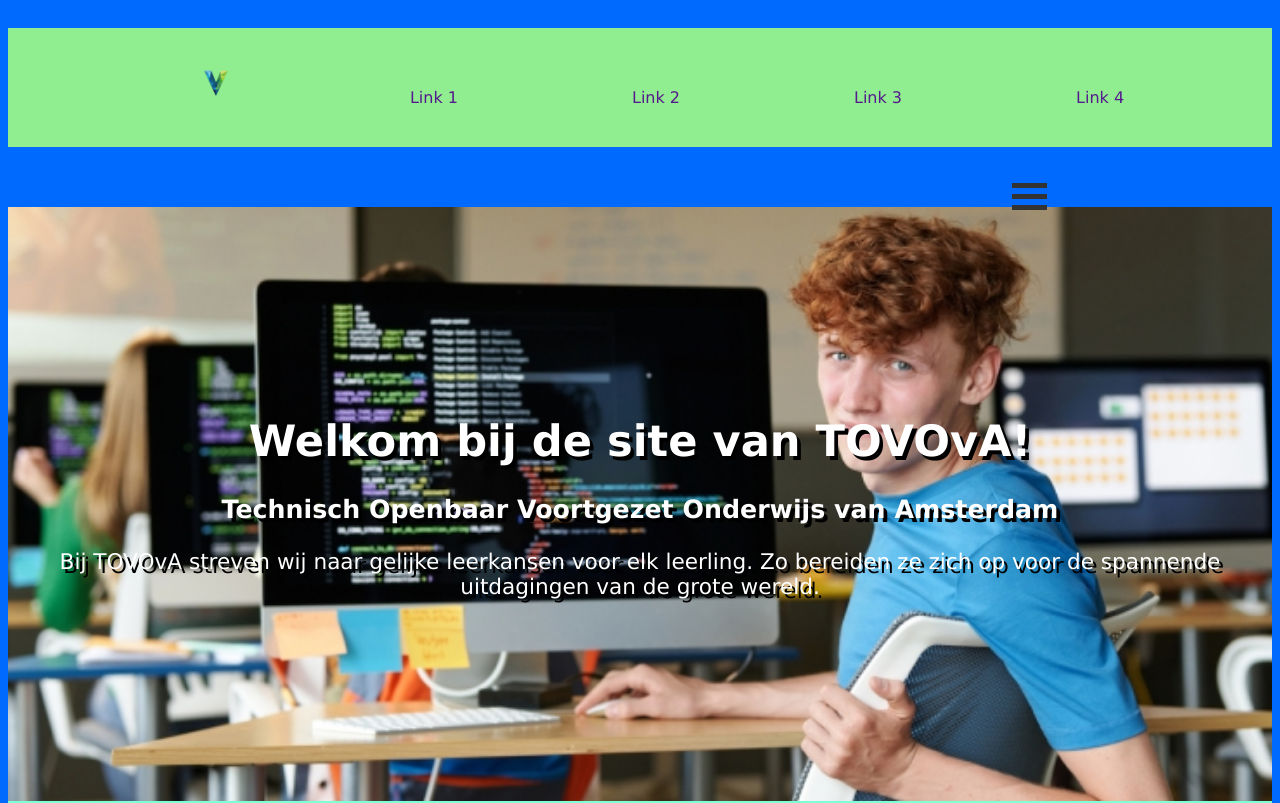
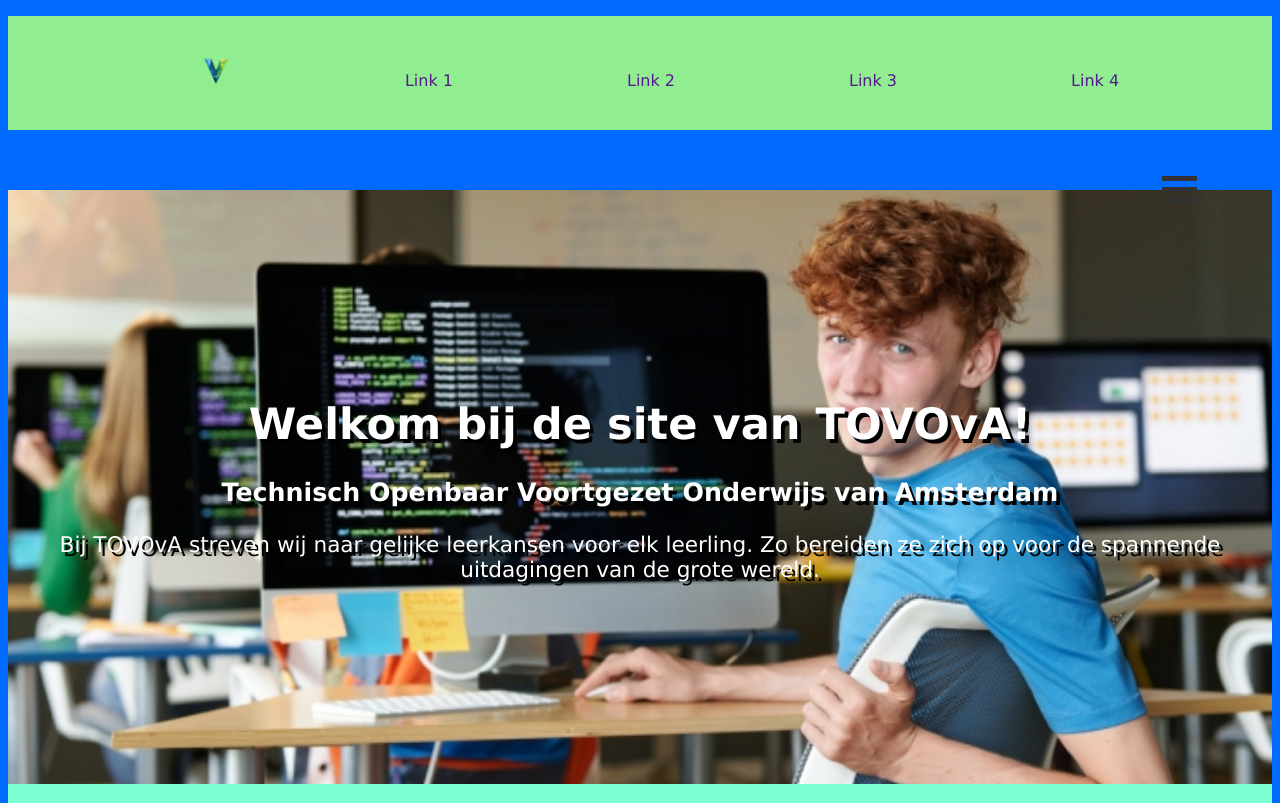
Before and after one commit to w-oby/HTMLProject, a plain HTML site: page TOVOvA homepage.html in a window 1280 px wide. Shown: the top 803 px of the page. Drawn offline with Linux system fonts and the light colour scheme.

Commit message:
07-12-2024 04:20 (nice) - wat CSS code opgeschoond

```diff
--- a/CSS/Homepage.css
+++ b/CSS/Homepage.css
@@ -1,54 +1,33 @@
 .NavBar {
     list-style-type: none;
     text-align: center;
-    position: sticky;
-    top: 0;
-    padding-top: 5px;
-    padding-bottom: 5px;
-    margin: 0px;
     background-color: lightgreen;
 }
 
 body {
-    padding-top: 20px;
     background-color: rgb(0, 106, 255);
 }
 
 .NavBar a {
     text-decoration: none;
     display: inline-block;
-    padding: 5px;
-    border: 5px solid transparent;
+    border: 10px solid transparent;
     font-family: Verdana, Geneva, Tahoma, sans-serif;
 }
 
-.NavBar a img {
-    display: inline-block;
-    border: 5px solid transparent;
-
-}
-
-.NavBar a:hover img {
-    background-color: transparent;
-}
-
 .NavBar a:hover {
-    color: white;
     font-family: Verdana, Geneva, Tahoma, sans-serif;
-    background-color: rgb(65, 144, 140);
+    background-color: rgb(33, 199, 190);
     border-radius: 5px;
 }
 
 .NavLink {
     display: inline-block;
-    margin: 0px;
-    padding-bottom: 25px;
-    padding-top: 20px;
+    padding-bottom: 30px;
+    padding-top: 30px;
     padding-left: 75px;
     padding-right: 75px;
-    color: black;
 }
-
 
 .NavBar a:hover {
     color: chocolate;
@@ -63,12 +42,11 @@ body {
 
 .hamburgerLi {
     float: right;
-    margin-right: 150px;
 }
 
 .hamburgerButton {
     cursor: pointer;
-    padding-top: 15px;
+    padding-top: 10px;
 }
 
 .Streep1, .Streep2, .Streep3 {
@@ -77,6 +55,10 @@ body {
     background-color: #333;
     margin: 6px 0;
     transition: 0.4s;
+}
+
+.Streep1:hover, .Streep2:hover, .Streep3:hover {
+    background-color: white;
 }
 
 .hamburgerAnimatie .Streep1 {
@@ -93,14 +75,9 @@ body {
 
 .hamburgerMenu {
     list-style-type: none;
-    padding: 0px;
-    margin: 0px;
     color: white;
-}
-
-.hamburgerMenu.active {
-    display: block;
-    text-align: center;
+    padding: 75px;
+    background-color: green;
 }
 
 .heroImg {
@@ -163,7 +140,6 @@ body {
     background-color: cornflowerblue;
     color: white;
     font-family: Verdana, Geneva, Tahoma, sans-serif;
-    font-weight: 900;
 }
 
 .Kolom1, .Kolom2 {
```
